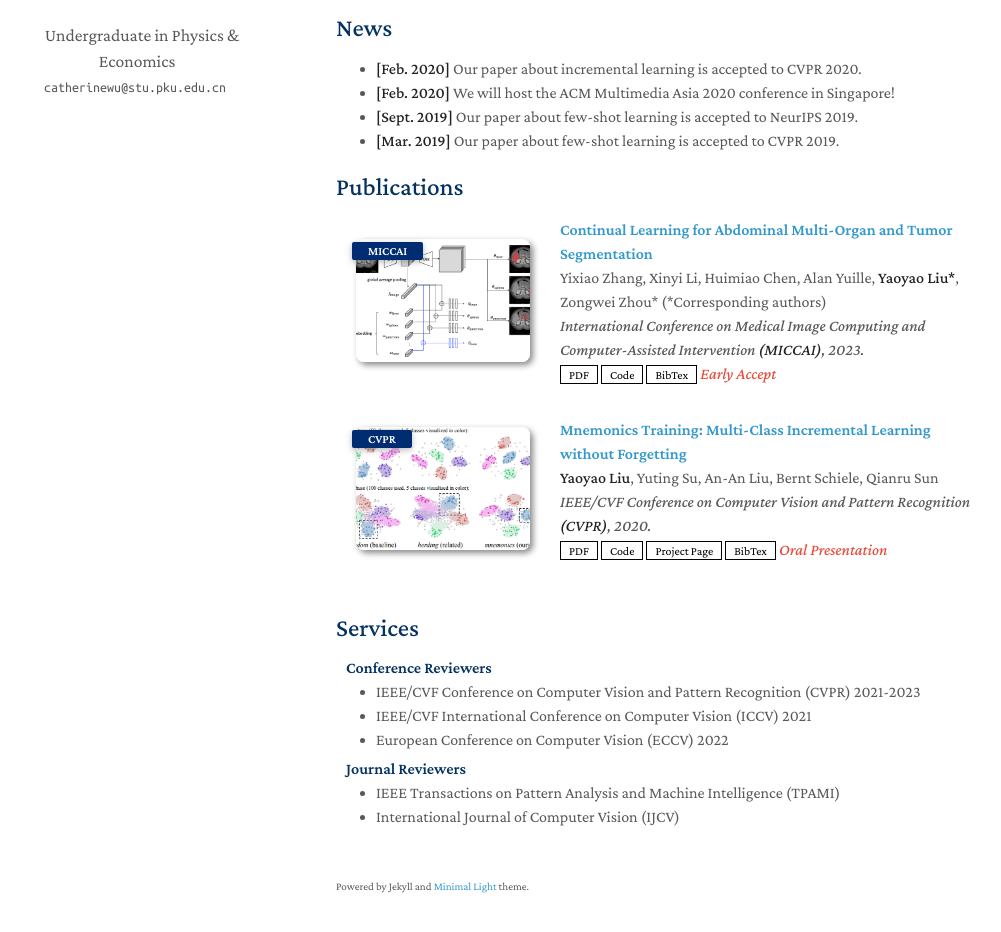
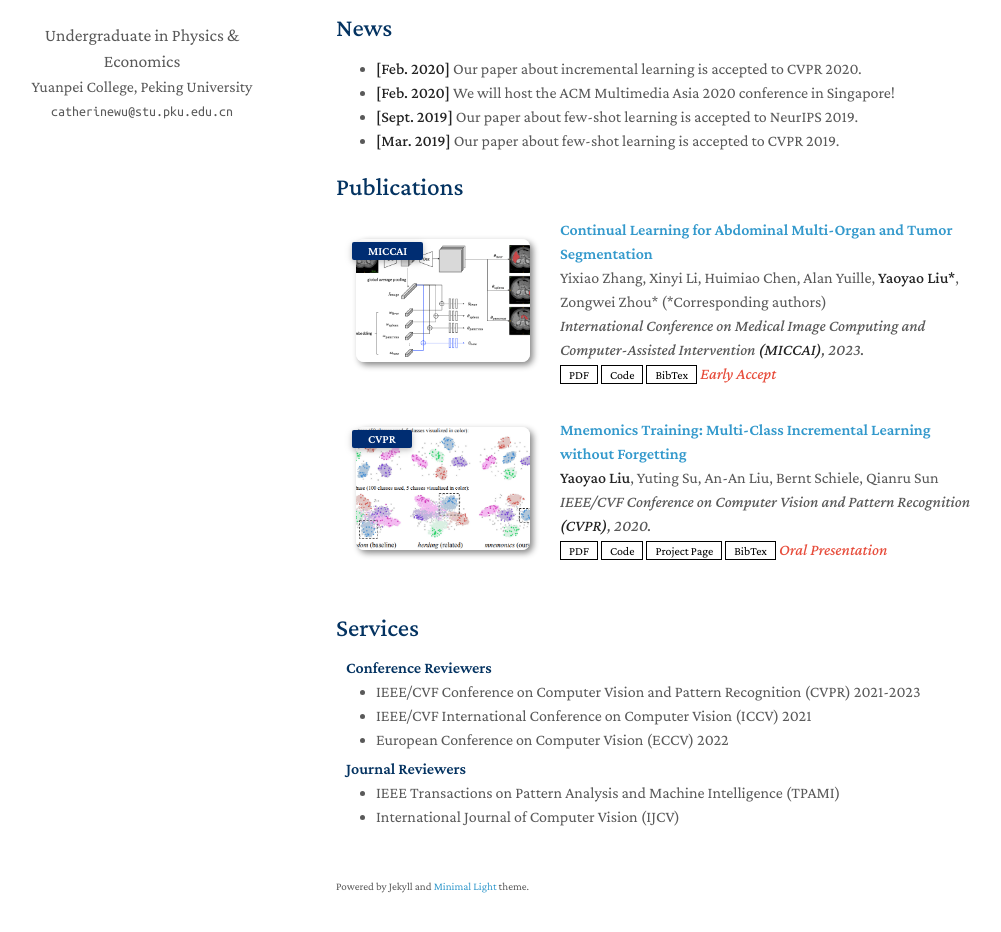
Before and after one commit to CatherineWuleyan/CatherineWuleyan.github.io, a Jekyll site: the page built from index.md, in a window 1280 px wide and 1216 px high. Shown: the part 249-1181 px from the top of the window, without its empty margins (134-1135 px from the left). Built offline with Jekyll 4.4.1, drawn with Linux system fonts in a browser that asks for light colours; a style sheet for code colours, icons or effects is not loaded; our own code applies the rules of GitHub Pages for plain Markdown files; part of the change alters nothing that is shown.

Commit message:
Fix spelling and formatting in _config.yml
Corrected spelling of 'affiliation' and removed extra spaces.

```diff
--- a/_config.yml
+++ b/_config.yml
@@ -1,7 +1,7 @@
 # Basic Information
 title: Leyan Wu （吴乐言）
 position: Undergraduate in Physics & Economics
-affliation: Yuanpei College , Peking University
+affiliation: Yuanpei College, Peking University
 email: catherinewu@stu.pku.edu.cn
 
 # Search Engine Optimization (SEO)
@@ -34,7 +34,6 @@ font: "Serif" # or "Sans Serif"
 
 # Google Analytics ID
 # Please remove this if you don't use Google Analytics
-
 google_analytics: UA-111540567-4
 
 # Use this project as a remote theme for GitHub Pages
```
